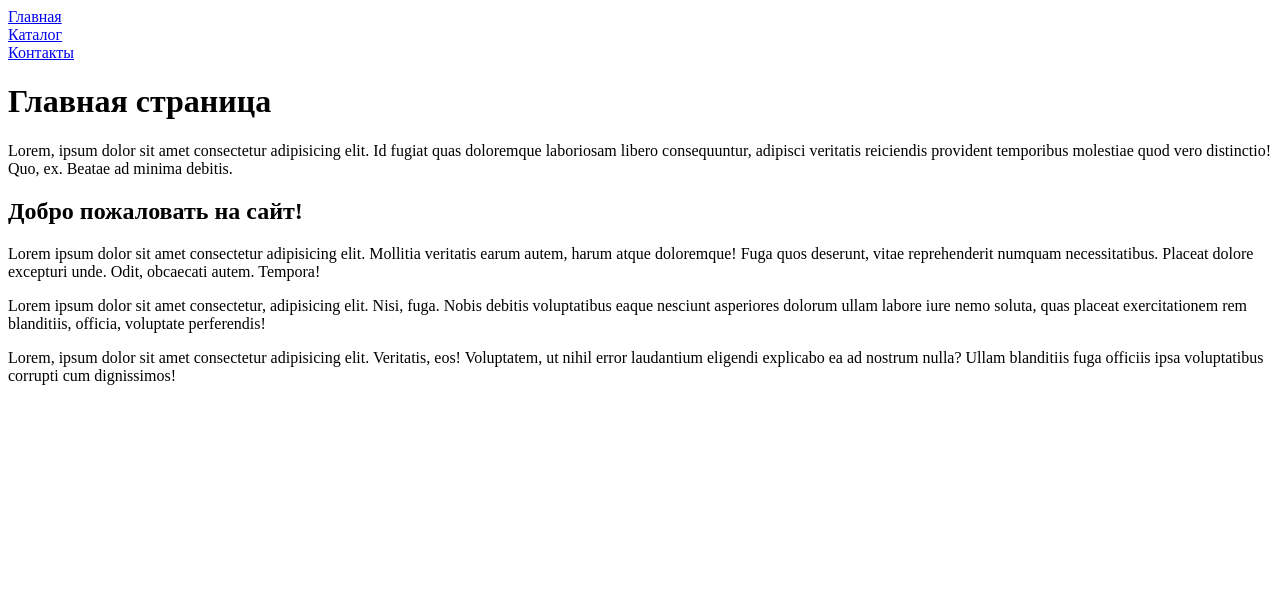
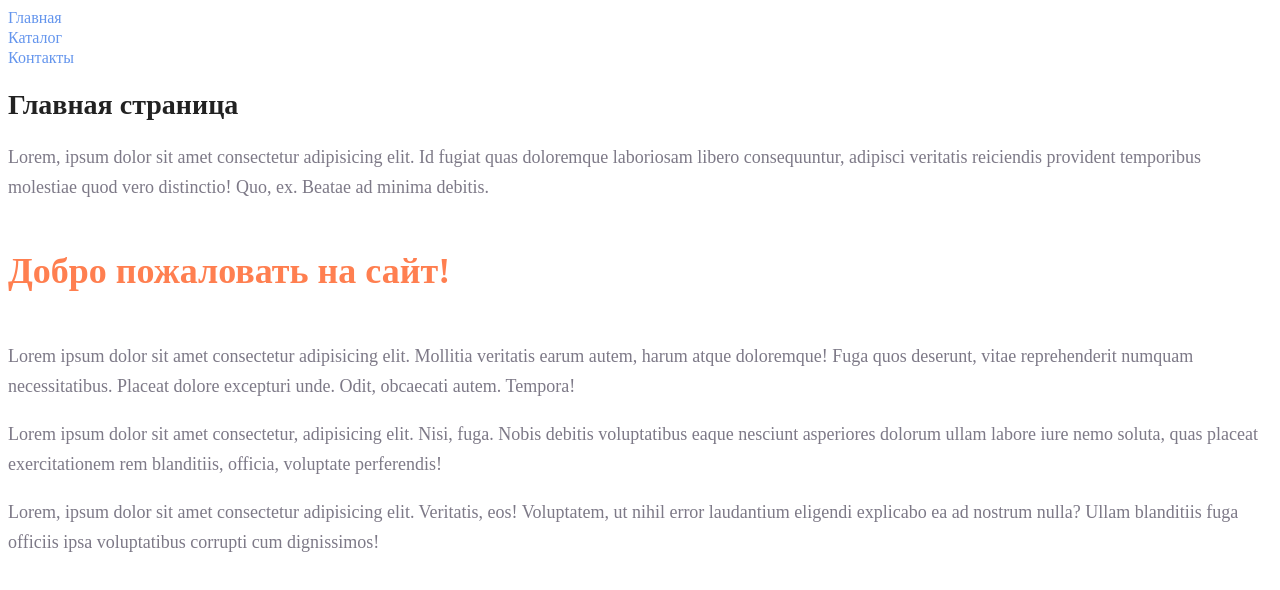
Before and after one commit to KsuKudrina/progect_S1, a plain HTML site: page index.html in a window 1280 px wide. Drawn offline with Linux system fonts and the light colour scheme.

Commit message:
Added style.css

```diff
--- a/index.html
+++ b/index.html
@@ -4,21 +4,39 @@
     <meta charset="UTF-8">
     <meta name="viewport" content="width=device-width, initial-scale=1.0">
     <title>HomeWork_1</title>
+    <link rel="stylesheet" href="style.css" class="css">
 </head>
 <body>
-    <a href="#">Главная</a><br>
-    <a href="./catalog/catalog.html">Каталог</a><br>
-    <a href="./contacts.html">Контакты</a>
+    <a class="menu" href="#">
+        Главная
+    </a><br>
+    <a class="menu" href="./catalog/catalog.html">
+        Каталог
+    </a><br>
+    <a class="menu" href="./contacts.html">
+        Контакты
+    </a>
+    <h1 class="title">
+        Главная страница
+    </h1>
 
-    <h1>Главная страница</h1>
+    <p class="text">
+        Lorem, ipsum dolor sit amet consectetur adipisicing elit. Id fugiat quas doloremque laboriosam libero consequuntur, adipisci veritatis reiciendis provident temporibus molestiae quod vero distinctio! Quo, ex. Beatae ad minima debitis.
+    </p>
 
-    <p>Lorem, ipsum dolor sit amet consectetur adipisicing elit. Id fugiat quas doloremque laboriosam libero consequuntur, adipisci veritatis reiciendis provident temporibus molestiae quod vero distinctio! Quo, ex. Beatae ad minima debitis.</p>
+    <h2 class="subtitle">
+        Добро пожаловать на сайт!
+    </h2>
 
-    <h2>Добро пожаловать на сайт!</h2>
-
-    <p>Lorem ipsum dolor sit amet consectetur adipisicing elit. Mollitia veritatis earum autem, harum atque doloremque! Fuga quos deserunt, vitae reprehenderit numquam necessitatibus. Placeat dolore excepturi unde. Odit, obcaecati autem. Tempora!</p>
-    <p>Lorem ipsum dolor sit amet consectetur, adipisicing elit. Nisi, fuga. Nobis debitis voluptatibus eaque nesciunt asperiores dolorum ullam labore iure nemo soluta, quas placeat exercitationem rem blanditiis, officia, voluptate perferendis!</p>
-    <p>Lorem, ipsum dolor sit amet consectetur adipisicing elit. Veritatis, eos! Voluptatem, ut nihil error laudantium eligendi explicabo ea ad nostrum nulla? Ullam blanditiis fuga officiis ipsa voluptatibus corrupti cum dignissimos!</p>
+    <p class="text">
+        Lorem ipsum dolor sit amet consectetur adipisicing elit. Mollitia veritatis earum autem, harum atque doloremque! Fuga quos deserunt, vitae reprehenderit numquam necessitatibus. Placeat dolore excepturi unde. Odit, obcaecati autem. Tempora!
+    </p>
+    <p class="text">
+        Lorem ipsum dolor sit amet consectetur, adipisicing elit. Nisi, fuga. Nobis debitis voluptatibus eaque nesciunt asperiores dolorum ullam labore iure nemo soluta, quas placeat exercitationem rem blanditiis, officia, voluptate perferendis!
+    </p>
+    <p class="text">
+        Lorem, ipsum dolor sit amet consectetur adipisicing elit. Veritatis, eos! Voluptatem, ut nihil error laudantium eligendi explicabo ea ad nostrum nulla? Ullam blanditiis fuga officiis ipsa voluptatibus corrupti cum dignissimos!
+    </p>
 
 </body>
 </html>
--- /dev/null
+++ b/style.css
@@ -0,0 +1,35 @@
+a {
+    text-decoration: none;
+}
+.menu{
+    color: cornflowerblue;
+    font-size: 16px;
+    line-height: 20px;
+}
+.menu:hover{
+    color: maroon;
+}
+.title{
+    color: #222222;
+    font-size: 28px;
+    line-height: 36px;
+    font-weight: bold;
+}
+.text{
+    font-style: normal;
+    font-weight: 300;
+    font-size: 18px;
+    line-height: 30px;
+    color: #7D7987
+}
+.subtitle{
+    color: coral;
+    font-style: normal;
+    font-weight: 700;
+    font-size: 36px;
+    line-height: 80px;
+}
+p::selection{
+    color: #fff;
+    background-color: rgb(47, 47, 243);
+}
```
